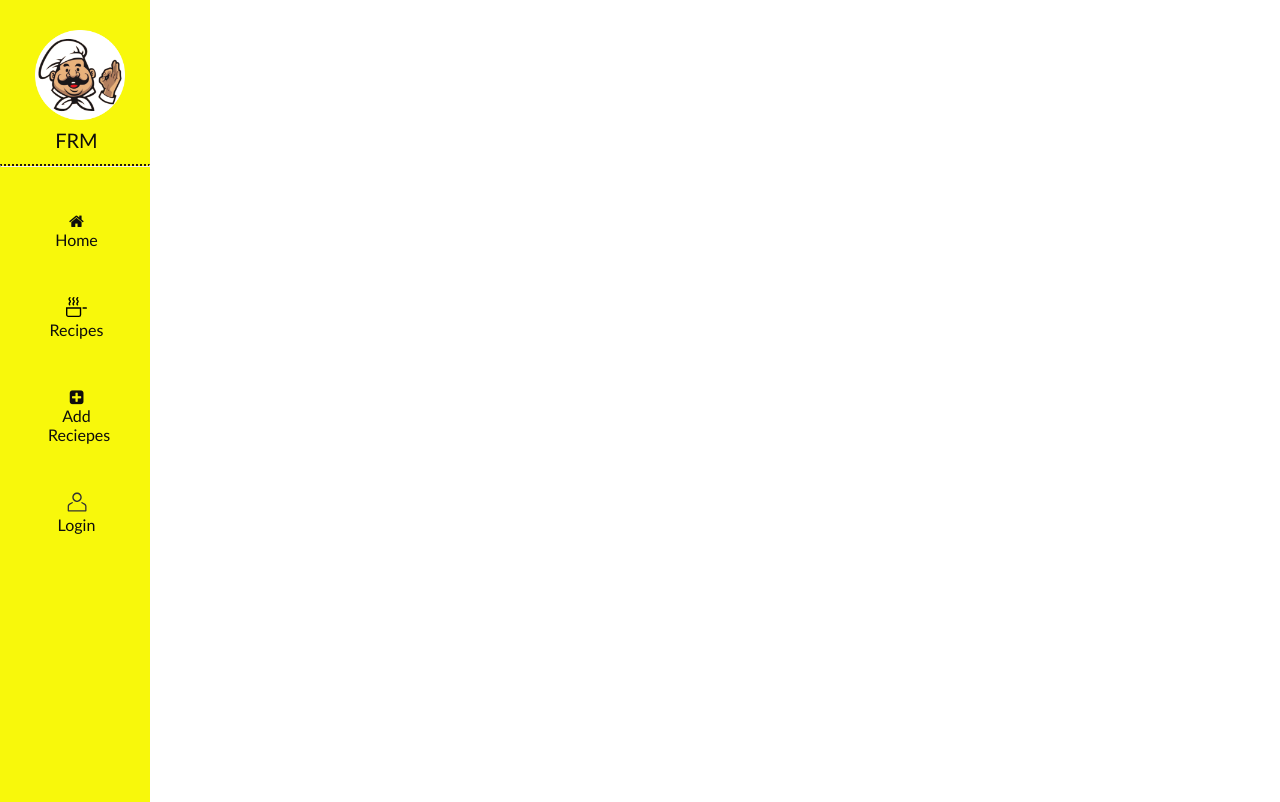
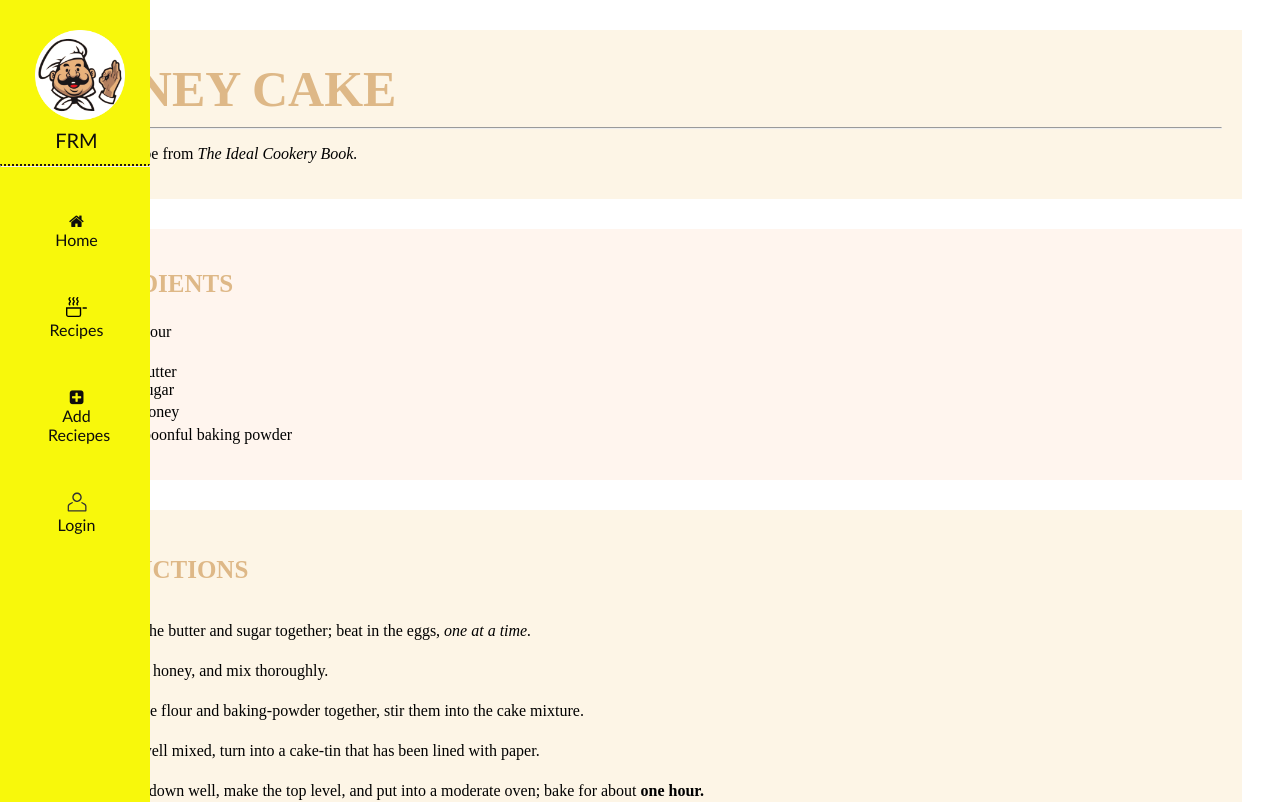
Before and after one commit to invisiblegeek1/DigitalKitchen, an Angular app in the folder AngularClient/: page /recipes in a window 1280 px wide. Shown: the top 802 px of the page. Built offline with nearby package versions, Linux system fonts and the light colour scheme.

Commit message:
some cors issue at backend while adding recipe rest is fine

```diff
--- a/AngularClient/src/app/app-routing.module.ts
+++ b/AngularClient/src/app/app-routing.module.ts
@@ -1,7 +1,17 @@
 import { NgModule } from '@angular/core';
 import { RouterModule, Routes } from '@angular/router';
+import { LandingPageContainerComponent } from './landing-page-container/landing-page-container.component';
+import { LoginComponent } from './login/login.component';
+import { RecipeFormComponent } from './recipe-form/recipe-form.component';
+import { RecipeViewComponent } from './recipe-view/recipe-view.component';
 
-const routes: Routes = [];
+const routes: Routes = [
+  {path:'Home',component: LandingPageContainerComponent},
+
+  {path:'recipeform',component: RecipeFormComponent},
+  {path:'recipes',component: RecipeViewComponent},
+  {path:'login',component: LoginComponent}
+];
 
 @NgModule({
   imports: [RouterModule.forRoot(routes)],
--- a/AngularClient/src/app/login/login.component.ts
+++ b/AngularClient/src/app/login/login.component.ts
@@ -10,8 +10,10 @@ import { RegisterService } from '../register.service';
 })
 export class LoginComponent implements OnInit {
 
-  constructor(private loginService:LoginService,private registerService:RegisterService,private recipeService:RecipeFormService) { }
-  myToken?:any;
+  constructor(private loginService:LoginService,private registerService:RegisterService,private recipeService:RecipeFormService) {
+
+   }
+  myToken:any;
   ngOnInit(): void {
   }
 
@@ -19,8 +21,12 @@ export class LoginComponent implements OnInit {
     console.log(loginData)
     this.loginService.login(loginData).subscribe(
       (token:any)=>{
-        this.myToken="Bearer ".concat(token)
+        console.log(token);
+       let t= JSON.stringify(token);
+        this.myToken="Bearer "+token.jwt;
+        console.log(this.myToken);
         this.recipeService.token=this.myToken;
+        console.log(this.myToken);
       }
     );
   }
--- a/AngularClient/src/app/recipe-form.service.ts
+++ b/AngularClient/src/app/recipe-form.service.ts
@@ -1,5 +1,5 @@
 import { Injectable } from '@angular/core';
-import {HttpClient,HttpHeaders} from '@angular/common/http';
+import {HttpClient} from '@angular/common/http';
 
 
 @Injectable({
@@ -8,20 +8,31 @@ import {HttpClient,HttpHeaders} from '@angular/common/http';
 export class RecipeFormService {
   recipeData: Array<any> = []
 
-  token?:any;
+  token:any;
 
-  constructor(private httpClient: HttpClient,private httpHeader:HttpHeaders) { }
+  options:any;
 
-  headers = new HttpHeaders({
-    'Content-Type': 'application/json',
-    'Authorization': this.token });
+  constructor(private httpClient: HttpClient) {
 
-   options = { headers: this.headers };
+
+  }
+
+
+  // headers = new HttpHeaders({
+  //   'Content-Type': 'application/json',
+  //   'Authorization': this.token });
+
 
   saveRecipe(data:any){
+
     console.log(data);
+    console.log(this.options);
+   let headers={
+      'Authorization': this.token
+
+    }
     let url  = `http://localhost:8081/api/private/recipes`
-     return this.httpClient.post(url,data,this.options);
+     return this.httpClient.post(url,data,{ headers: headers });
 
   }
 }
--- a/AngularClient/src/app/recipe-form/recipe-form.component.ts
+++ b/AngularClient/src/app/recipe-form/recipe-form.component.ts
@@ -38,6 +38,7 @@ export class RecipeFormComponent  {
 
   handleSubmit(event: any) {
 
+
     if (this.profileFormGroup.valid) {
       let categoryList= this.profileFormGroup.controls['category'].value.map( ( el:any )=>{
         return el.category;
@@ -61,7 +62,10 @@ export class RecipeFormComponent  {
 
    this.recipeService.saveRecipe(recipe).subscribe((response)=>{
      console.log(response);
+   },(err)=>{
+     console.log(err);
    });
+
   }
 }
 
--- a/AngularClient/src/app/recipe-view/recipe-view.component.css
+++ b/AngularClient/src/app/recipe-view/recipe-view.component.css
@@ -0,0 +1,40 @@
+body {
+    font-family: "Averia Libre", cursive;
+    color: black;
+    background-color: white;
+    line-height: 20px;
+  }
+  p {
+    font-family: "Averia Libre", cursive;
+    color: black;
+  }
+  h2,
+  h3 {
+    font-family: "Rubik Mono One", cursive;
+    color: burlywood;
+    font-size: 25px;
+  }
+  h1 {
+    font-size: 50px;
+    font-family: "Rubik Mono One", cursive;
+    color: burlywood;
+    line-height: 10px;
+  }
+
+  .title {
+    padding: 20px;
+    margin: 30px;
+    background-color: oldlace;
+  }
+  .ingredients {
+    padding: 20px;
+    margin: 30px;
+    background-color: seashell;
+  }
+
+  .instructions {
+    padding: 20px;
+    margin: 30px;
+    line-height: 40px;
+    background-color: oldlace;
+  }
--- a/AngularClient/src/app/recipe-view/recipe-view.component.html
+++ b/AngularClient/src/app/recipe-view/recipe-view.component.html
@@ -1 +1,36 @@
-<p>recipe-view works!</p>
+<div class=title>
+
+    <h1> HONEY CAKE </h1>
+    <hr />
+    <p> A classic recipe from <i>The Ideal Cookery Book.</i></p>
+  </div>
+  <div class=ingredients>
+
+    <h2> INGREDIENTS </h2>
+    <ul>
+      <li><sup>1</sup>/<sub>2</sub> lb. flour</li>
+      <li>2 eggs</li>
+      <li>3 ozs. butter</li>
+      <li>3 ozs. sugar</li>
+      <li><sup>1</sup>/<sub>2</sub> lb. honey</li>
+      <li>1 teaspooonful baking powder</li>
+    </ul>
+  </div>
+  <div class=instructions>
+
+    <h2> INSTRUCTIONS </h2>
+    <ol>
+      <li>Cream the butter and sugar together; beat in the eggs, <i>one at a time.</i> </li>
+      <li> Add the honey, and mix thoroughly. </li>
+      <li>Sieve the flour and baking-powder together, stir them into the cake mixture. </li>
+      <li> When well mixed, turn into a cake-tin that has been lined with paper. </li>
+      <li> Press it down well, make the top level, and put into a moderate oven; bake for about <strong>one hour.</strong>
+      <li> When done turn out of the tin, remove the paper, and then place on a sieve to cool. </li>
+    </ol>
+  </div>
+  <br />
+  <br />
+  <br />
+  <br />
+  <br />
+  <hr />
```
Also changed, not shown: AngularClient/src/app/app.module.ts (+0 -9 lines), AngularClient/src/app/recipe.service.ts (added, +9 -0 lines), 1 other file (tests, documents, lock files or other folders).
